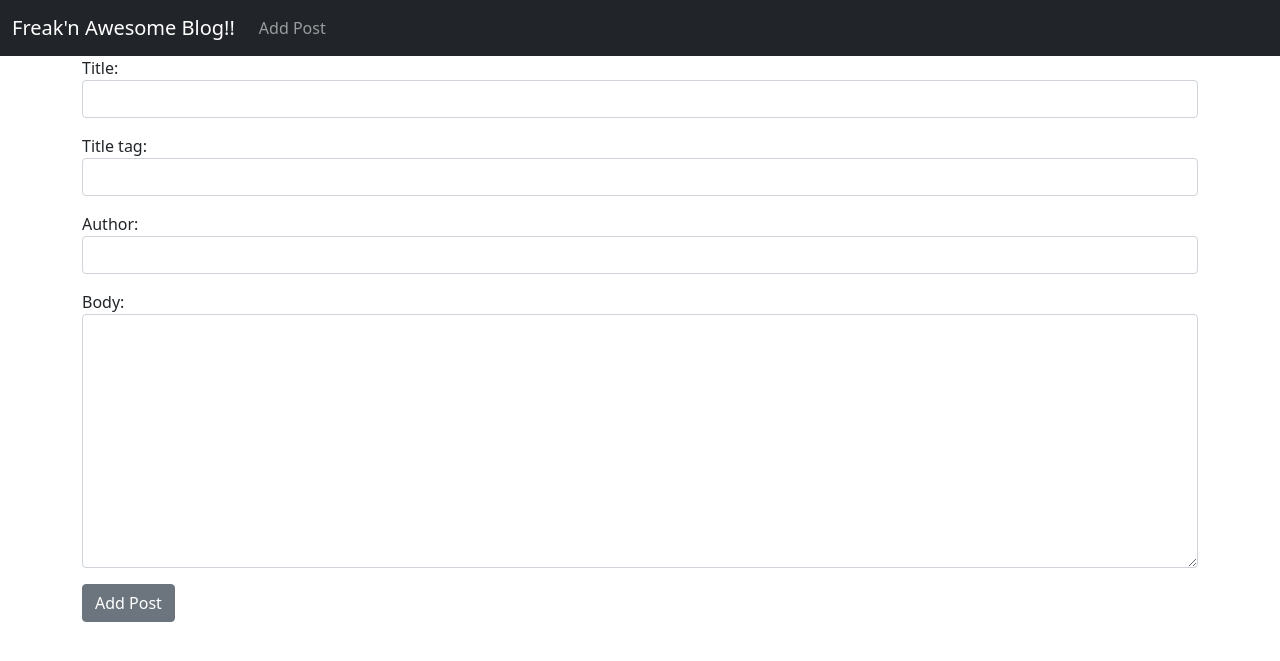
After one commit to toba-madamori/Ablog-Project2, a Django app: page /add_post in a window 1280 px wide. The commit adds this page. Shown: the top 661 px of the page. Run offline with Django 3.2, Linux system fonts and the light colour scheme.

Commit message:
Added more functionality

```diff
--- /dev/null
+++ b/ablog/theblog/forms.py
@@ -0,0 +1,16 @@
+from django import forms
+from .models import Post
+
+
+class AddPostForm(forms.ModelForm):
+    class Meta:
+        model = Post
+        fields = ['title', 'title_tag', 'author', 'body']
+
+        widgets = {
+            'title': forms.TextInput(attrs={'class':'form-control'}),
+            'title_tag': forms.TextInput(attrs={'class':'form-control'}),
+            'author': forms.TextInput(attrs={'class':'form-control'}),
+            'body': forms.Textarea(attrs={'class':'form-control'}),
+
+        }
--- a/ablog/theblog/models.py
+++ b/ablog/theblog/models.py
@@ -8,6 +8,7 @@ class Post(models.Model):
     title = models.CharField(max_length=255)
     author = models.ForeignKey(User, on_delete=models.CASCADE, null=True)
     body = models.TextField()
+    title_tag = models.CharField(max_length=255, null=True, blank=True)
 
     def __str__(self):
         return(self.title)
--- /dev/null
+++ b/ablog/theblog/templates/add_post.html
@@ -0,0 +1,17 @@
+{% extends 'base.html' %}
+
+{% block title %}  Freak'n  Awesome Blog!! {% endblock %}
+
+ {% block content %}
+
+
+ <form method="POST">
+    {% csrf_token %}
+    {{ form.as_p }}
+    <button type="submit" class="btn btn-secondary">Add Post</button>
+ </form>
+
+
+
+
+ {% endblock %}
--- /dev/null
+++ b/ablog/theblog/templates/base.html
@@ -0,0 +1,48 @@
+<!doctype html>
+<html lang="en">
+  <head>
+    <!-- Required meta tags -->
+    <meta charset="utf-8">
+    <meta name="viewport" content="width=device-width, initial-scale=1">
+
+    <!-- Bootstrap CSS -->
+    <link href="https://cdn.jsdelivr.net/npm/bootstrap@5.0.0-beta1/dist/css/bootstrap.min.css" rel="stylesheet" integrity="sha384-giJF6kkoqNQ00vy+HMDP7azOuL0xtbfIcaT9wjKHr8RbDVddVHyTfAAsrekwKmP1" crossorigin="anonymous">
+
+    <title>{% block title %} {% endblock %}</title>
+  </head>
+  <body>
+    <nav class="navbar navbar-expand-lg navbar-dark bg-dark">
+        <div class="container-fluid">
+          <a class="navbar-brand" href="{% url 'home' %}"> Freak'n  Awesome Blog!!</a>
+          <button class="navbar-toggler" type="button" data-bs-toggle="collapse" data-bs-target="#navbarSupportedContent" aria-controls="navbarSupportedContent" aria-expanded="false" aria-label="Toggle navigation">
+            <span class="navbar-toggler-icon"></span>
+          </button>
+          <div class="collapse navbar-collapse" id="navbarSupportedContent">
+            <ul class="navbar-nav me-auto mb-2 mb-lg-0">
+
+              <li class="nav-item">
+                <a class="nav-link" href="{% url 'add_post' %}">Add Post</a>
+              </li>
+
+            </ul>
+
+          </div>
+        </div>
+      </nav>
+    <div class="container">
+        {% block content%}
+
+        {% endblock %}
+    </div>
+    <!-- Optional JavaScript; choose one of the two! -->
+
+    <!-- Option 1: Bootstrap Bundle with Popper -->
+    <script src="https://cdn.jsdelivr.net/npm/bootstrap@5.0.0-beta1/dist/js/bootstrap.bundle.min.js" integrity="sha384-ygbV9kiqUc6oa4msXn9868pTtWMgiQaeYH7/t7LECLbyPA2x65Kgf80OJFdroafW" crossorigin="anonymous"></script>
+
+    <!-- Option 2: Separate Popper and Bootstrap JS -->
+    <!--
+    <script src="https://cdn.jsdelivr.net/npm/@popperjs/core@2.5.4/dist/umd/popper.min.js" integrity="sha384-q2kxQ16AaE6UbzuKqyBE9/u/KzioAlnx2maXQHiDX9d4/zp8Ok3f+M7DPm+Ib6IU" crossorigin="anonymous"></script>
+    <script src="https://cdn.jsdelivr.net/npm/bootstrap@5.0.0-beta1/dist/js/bootstrap.min.js" integrity="sha384-pQQkAEnwaBkjpqZ8RU1fF1AKtTcHJwFl3pblpTlHXybJjHpMYo79HY3hIi4NKxyj" crossorigin="anonymous"></script>
+    -->
+  </body>
+</html>
--- a/ablog/theblog/urls.py
+++ b/ablog/theblog/urls.py
@@ -1,7 +1,10 @@
 
 from django.urls import path
 from theblog import views
+from .views import HomeView, ArticleDetailView, AddPostView
 
 urlpatterns = [
-    path('', views.Home, name= 'home'),
+    path('', HomeView.as_view(), name= 'home'),
+    path('article/<int:pk>', ArticleDetailView.as_view(), name='article-detail' ),
+    path('add_post', AddPostView.as_view(), name= 'add_post'),
 ]
--- a/ablog/theblog/views.py
+++ b/ablog/theblog/views.py
@@ -1,7 +1,22 @@
 from django.shortcuts import render
-
+from django.views.generic import ListView, DetailView, CreateView
+from .models import Post
+from .forms import AddPostForm
 # Create your views here.
 
-def Home(request):
+class HomeView(ListView):
+    model = Post
+    template_name = 'home.html'
+    context_object_name = 'blog_post'
 
-    return render(request, 'home.html', {})
+
+class ArticleDetailView(DetailView):
+    model = Post
+    template_name = 'article-detail.html'
+
+
+class AddPostView(CreateView):
+    model = Post
+    form_class = AddPostForm
+    template_name = 'add_post.html'
+    #fields = '__all__'
```
Also changed, not shown: ablog/theblog/templates/article-detail.html (added, +15 -0 lines), ablog/theblog/templates/home.html (+15 -1 lines), ablog/db.sqlite3, ablog/theblog/migrations/0004_post_title_tag.py (added).
